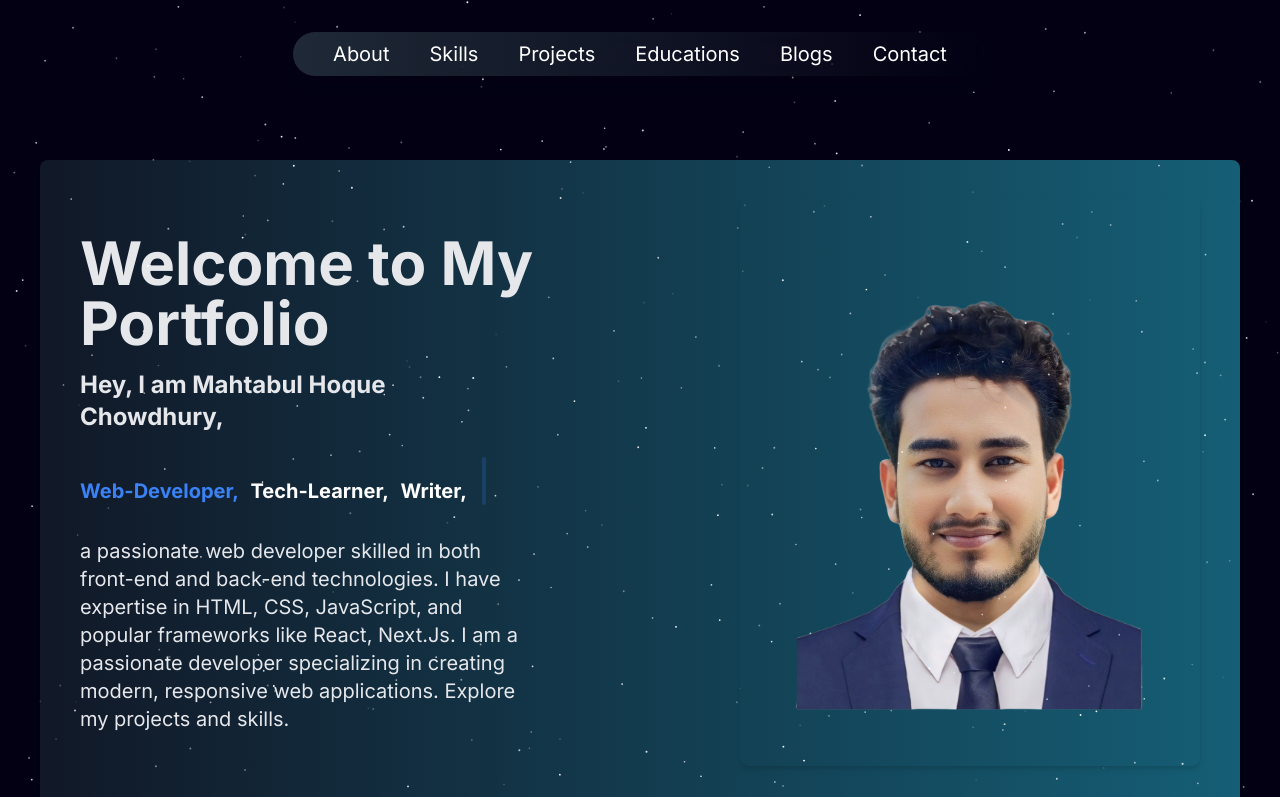
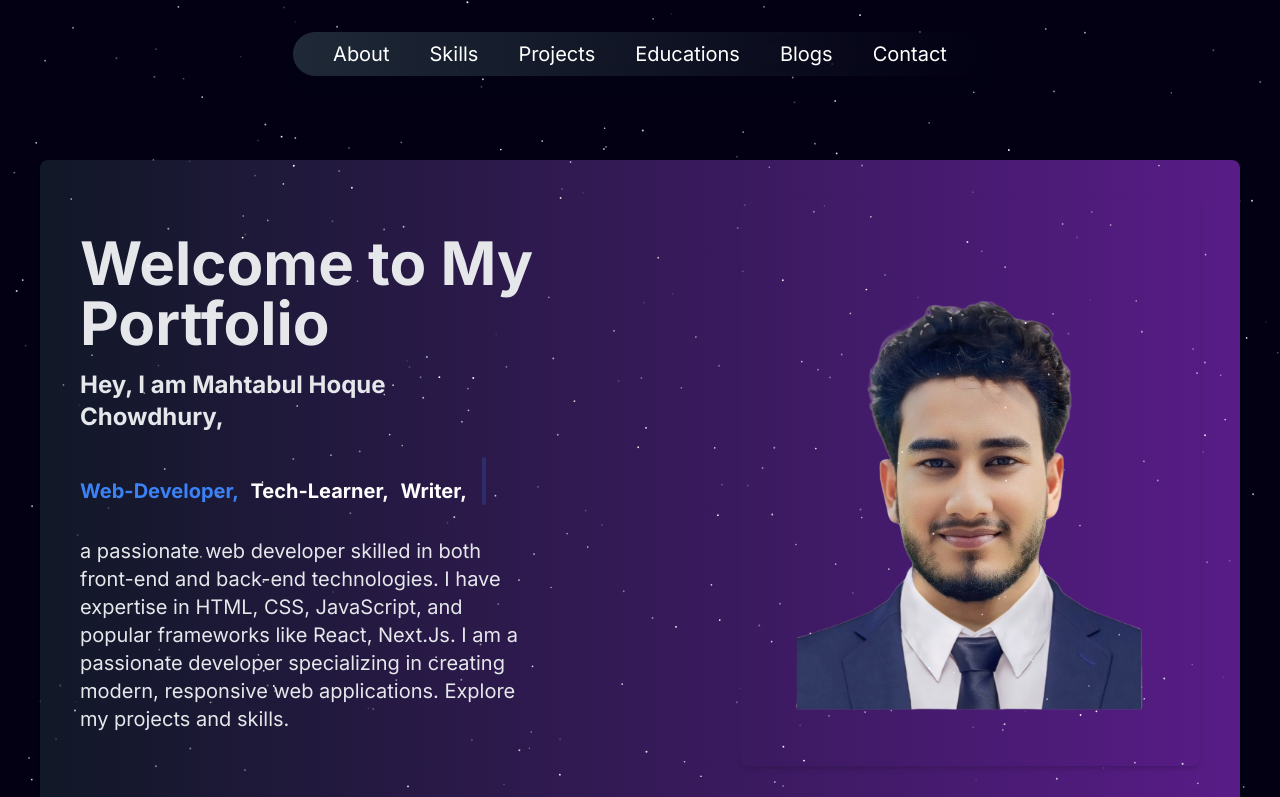
Before and after one commit to mahtabulhoque/Portfolio, a Next.js app: page / in a window 1280 px wide. Shown: the top 797 px of the page. Built offline with nearby package versions, Linux system fonts and the light colour scheme.

Commit message:
minor changes

```diff
--- a/components/main/Hero.tsx
+++ b/components/main/Hero.tsx
@@ -26,7 +26,7 @@ const Hero: React.FC = () => {
   ];
 
   return (
-    <div className="flex flex-col-reverse md:flex-row justify-between items-center bg-gradient-to-r from-gray-900 to-cyan-800 text-white p-10 rounded-lg shadow-lg mx-4 md:mx-10 my-32 lg:my-40">
+    <div className="flex flex-col-reverse md:flex-row justify-between items-center bg-gradient-to-r from-gray-900 to-purple-900 text-white p-10 rounded-lg shadow-lg mx-4 md:mx-10 my-32 lg:my-40">
       {/* Text Section */}
       <motion.div
         className="text-center md:text-left text-gray-200 mt-6 md:mt-0"
```
